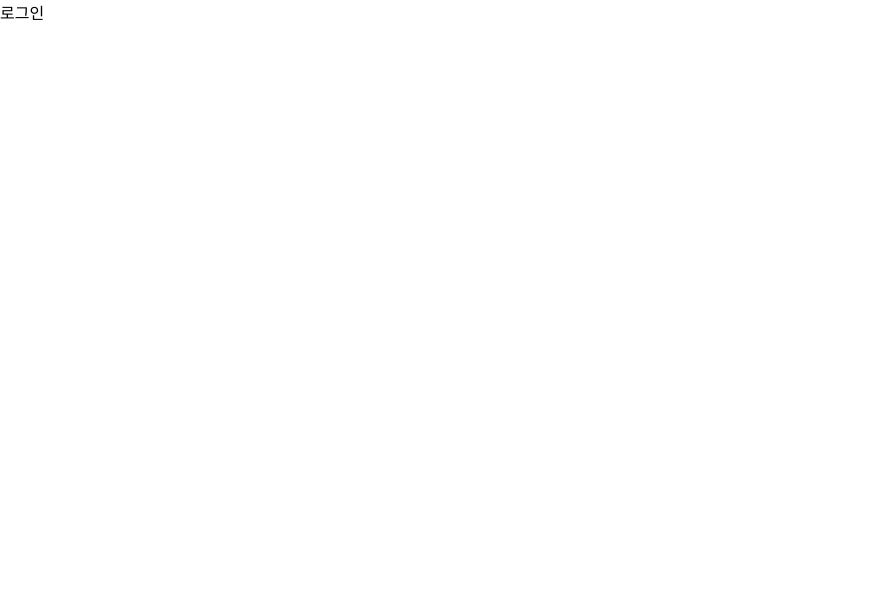
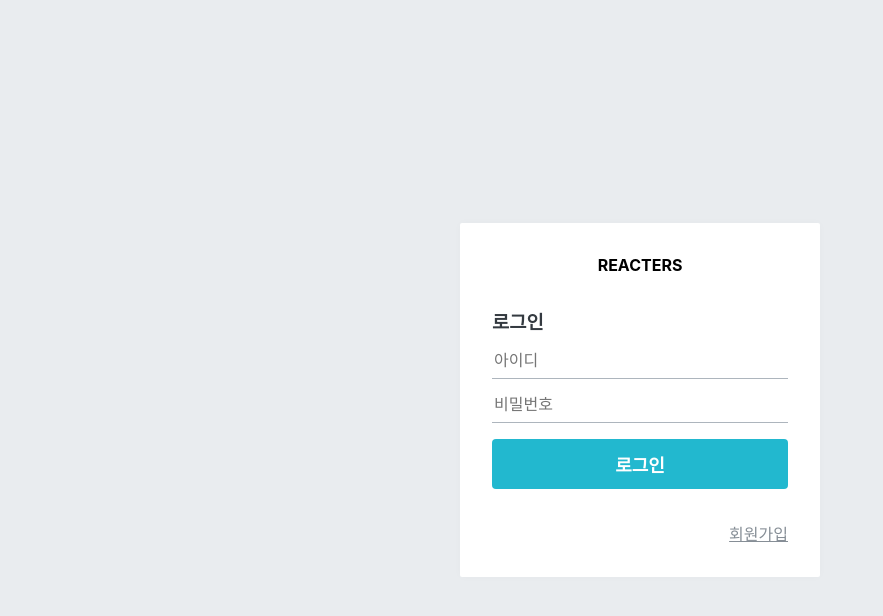
Before and after one commit to 2myungho/frontend, a React (Create React App) app: page /login in a window 1280 px wide. Shown: the top 616 px of the page, without its empty margins (0-883 px from the left). Built offline with nearby package versions, Linux system fonts and the light colour scheme.

Commit message:
login UI

```diff
--- /dev/null
+++ b/src/components/auth/AuthForm.js
@@ -0,0 +1,68 @@
+import React from 'react';
+import styled from 'styled-components';
+import {Link} from 'react-router-dom';
+import palette from '../../lib/styles/palette';
+import Button from '../common/Button';
+
+/*회원가입 또는 로그인 폼을 보여 줍니다.*/
+
+const AuthFormBlock = styled.div`
+    h3{
+        margin:0;
+        color:${palette.gray[8]};
+        margin-bottom:1rem;
+    }
+`
+
+/* 스타일링 된 input */
+const StyledInput = styled.input`
+    font-size:1rem;
+    border:none;
+    border-bottom:1px solid ${palette.gray[5]};
+    padding-bottom:0.5rem;
+    outline:none;
+    width:100%;
+    &:focus{
+        color:#343a40;
+        border-bottom:1px solid ${palette.gray[7]};
+    }
+    & + &{
+        margin-top:1rem;
+    }
+`
+
+/* 폼 하단에 로그인 혹은 회원가입 링크를 보여 줌 */
+const Footer = styled.div`
+    margin-top:2rem;
+    text-align:right;
+    a{
+        color:${palette.gray[6]};
+        text-decoration:underline;
+        &:hover{
+            color: ${palette.gray[9]};
+        }
+    }
+`
+
+const AuthForm = () => {
+    return (
+        <AuthFormBlock>
+            <h3>로그인</h3>
+            <form>
+                <StyledInput autoComplete="username" name="username" placeholder="아이디" />
+                <StyledInput
+                    autoComplete = "new-password"
+                    nema="password"
+                    placeholder="비밀번호"
+                    type="password"
+                />
+                <Button cyan fullWidth style={{marginTop:'1rem'}}>로그인</Button>
+            </form>
+            <Footer>
+                <Link to ="/register">회원가입</Link>
+            </Footer>
+        </AuthFormBlock>
+    );
+};
+
+export default AuthForm;
--- /dev/null
+++ b/src/components/auth/AuthTemplate.js
@@ -0,0 +1,47 @@
+import React from 'react';
+import styled from 'styled-components'
+import palette from '../../lib/styles/palette';
+import { Link } from 'react-router-dom';
+
+const AuthTemplateBlock = styled.div`
+    position:absolute;
+    left:0;
+    top:0;
+    bottom:0;
+    right:0;
+    background:${palette.gray[2]};
+    display:flex;
+    flex-direction:column;
+    justify-content:center;
+    align-items:center;
+`
+
+const WhiteBox = styled.div`
+    .logo-area{
+        display:block;
+        padding-bottom:2rem;
+        text-align:center;
+        font-weight:bold;
+        letter-spacion:2px;
+    }
+    box-shadow: 0 0 8px rgba(0,0,0,0.025);
+    padding:2rem;
+    width:360px;
+    background:white;
+    border-radius:2px;
+`
+
+const AuthTemplate = ({ children }) => {
+    return (
+        <AuthTemplateBlock>
+            <WhiteBox>
+                <div className="logo-area">
+                    <Link to="/">REACTERS</Link>
+                </div>
+                {children}
+            </WhiteBox>
+        </AuthTemplateBlock>
+    );
+};
+
+export default AuthTemplate;
--- a/src/components/common/Button.js
+++ b/src/components/common/Button.js
@@ -1,5 +1,5 @@
 import React from 'react';
-import styled from 'styled-components';
+import styled,{css} from 'styled-components';
 import palette from '../../lib/styles/palette'
 
 const StyledButton = styled.button`
@@ -16,6 +16,23 @@
     &:hover{
         background:${palette.gray[6]}
     }
+    ${props =>
+        props.fullWidth &&
+        css`
+            padding-top: 0.75rem;
+            padding-bottom:0.75rem;
+            width:100%;
+            font-size:1.125rem;
+        `}
+    ${props =>
+        props.cyan &&
+        css`
+            background: ${palette.cyan[5]};
+            &:hover{
+                background:${palette.cyan[4]}
+            }
+        `
+    }
 `
 
 const Button = (props) => {
--- a/src/pages/LoginPage.js
+++ b/src/pages/LoginPage.js
@@ -1,10 +1,12 @@
 import React from 'react';
+import AuthTemplate from '../components/auth/AuthTemplate'
+import AuthForm from '../components/auth/AuthForm'
 
 const LoginPage = () => {
     return (
-        <div>
-            로그인
-        </div>
+        <AuthTemplate>
+            <AuthForm />
+        </AuthTemplate>
     );
 };
 
--- a/src/pages/RegisterPage.js
+++ b/src/pages/RegisterPage.js
@@ -1,10 +1,12 @@
 import React from 'react';
+import AuthTemplate from '../components/auth/AuthTemplate'
+import AuthForm from '../components/auth/AuthForm'
 
 const RegisterPage = () => {
     return (
-        <div>
-            회원가입
-        </div>
+        <AuthTemplate>
+            <AuthForm />
+        </AuthTemplate>
     );
 };
 
```
Also changed, not shown: Header.js (added, +16 -0 lines), src/modules/AuthForm.js (deleted).
